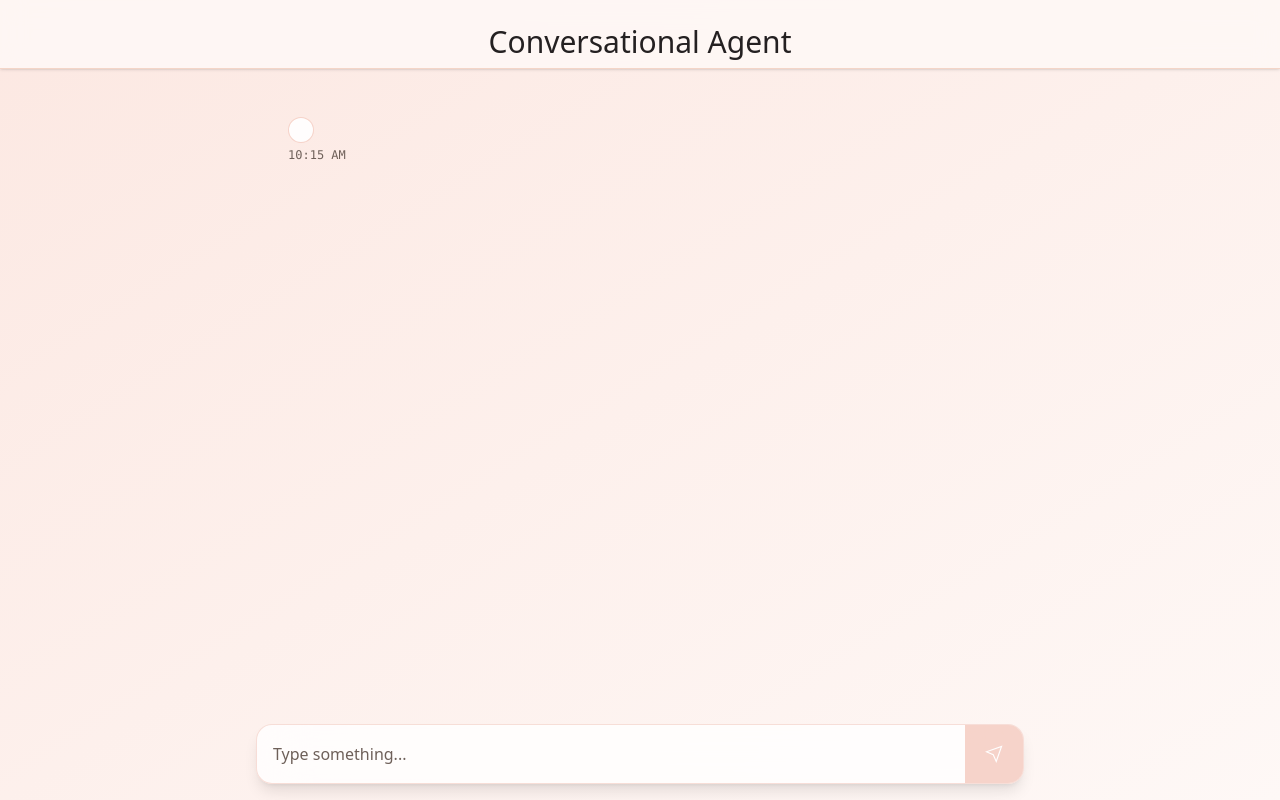
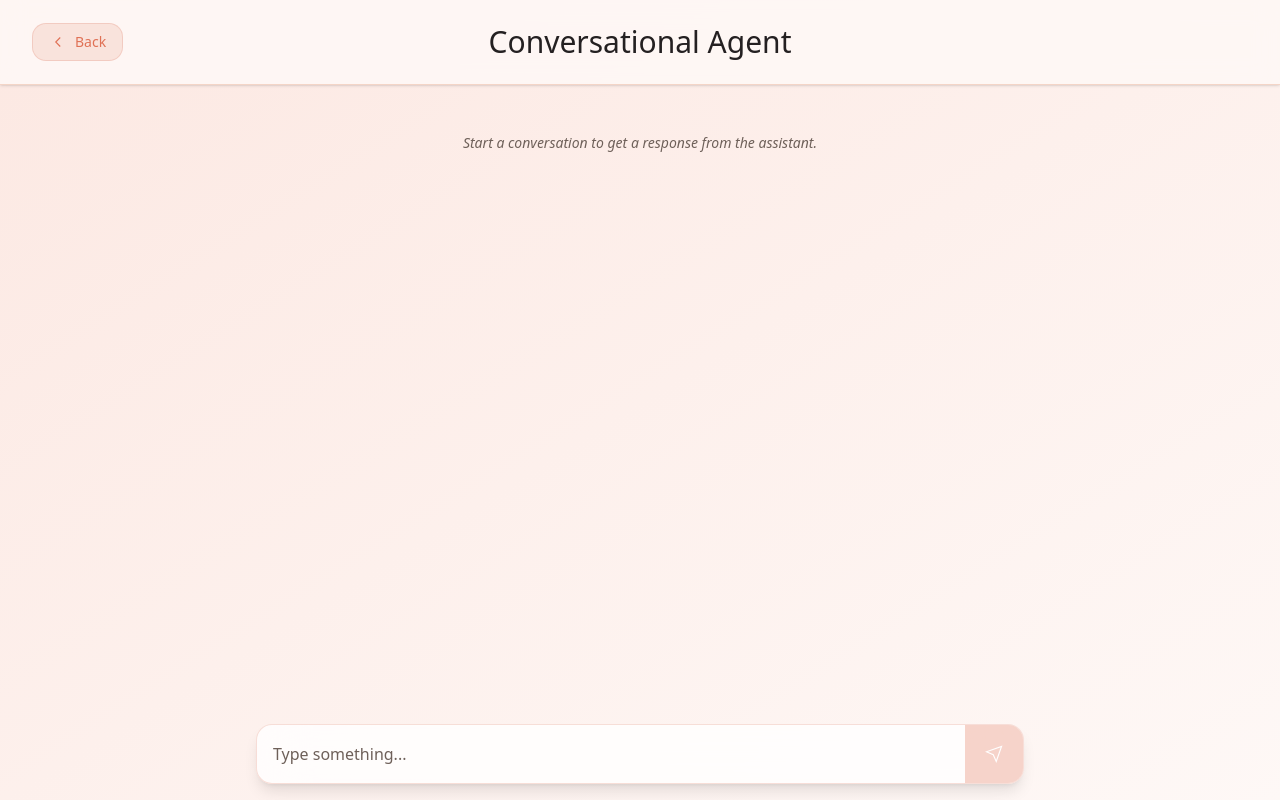
Before and after one commit to whysooharsh/svaraAI-WIP, a React (Vite) app in the folder Front-end/: page /aichat in a window 1280 px wide. Built offline with nearby package versions, Linux system fonts and the light colour scheme.

Commit message:
fix ; added back btn

```diff
--- a/Front-end/src/pages/aichat.tsx
+++ b/Front-end/src/pages/aichat.tsx
@@ -1,4 +1,12 @@
 import { useEffect, useState, useRef } from "react";
+import { useNavigate } from "react-router-dom";
+
+type Message = {
+  id: number;
+  type: "user" | "ai";
+  content: string;
+  timestamp: Date;
+};
 
 async function sendToGemini(transcript: string, emoData: any) {
   const res = await fetch("/api/gemini", {
@@ -14,18 +22,11 @@ async function sendToGemini(transcript: string, emoData: any) {
 }
 
 export default function ChatInterface() {
-  const [message, setMessage] = useState([
-    {
-      id: 1,
-      type: "ai",
-      content: "",
-      timestamp: new Date(),
-    },
-  ]);
+  const [message, setMessage] = useState<Message[]>([]);
   const [input, setInput] = useState("");
   const [isTyping, setIsTyping] = useState(false);
   const messageEndRef = useRef<HTMLDivElement | null>(null);
-
+  const navigate = useNavigate();
   const scrollBelow = () => {
     messageEndRef.current?.scrollIntoView({ behavior: "smooth" });
   };
@@ -37,7 +38,7 @@ export default function ChatInterface() {
   const handleSend = async () => {
     if (!input.trim()) return;
 
-    const userMessage = {
+    const userMessage: Message = {
       id: Date.now(),
       type: "user",
       content: input,
@@ -49,7 +50,7 @@ export default function ChatInterface() {
 
     try {
       const data = await sendToGemini(input, {});
-      const aiMessage = {
+      const aiMessage: Message = {
         id: Date.now() + 1,
         type: "ai",
         content:
@@ -82,11 +83,39 @@ export default function ChatInterface() {
     }
   };
 
+  const handleBack = () => {
+    navigate('/');
+  };
+
   return (
     <div className="flex flex-col h-screen bg-gradient-to-br from-[#FCE8E2] to-[#FEF8F6] text-[#242021] font-sans relative overflow-hidden">
-      {/* Header */}
       <div className="sticky top-0 z-10 border-b border-[#f4d5c7] bg-[#FEF8F6]/90 px-8 text-center backdrop-blur-md shadow-sm">
-        <h1 className="text-3xl font-light text-[#242021] mb-2 pt-6">Conversational Agent</h1>
+        <div className="relative flex items-center justify-center py-6">
+          <button
+            onClick={handleBack}
+            className="absolute left-0 flex items-center gap-2 px-4 py-2 rounded-xl bg-[#E39682]/20 hover:bg-[#E39682]/30 border border-[#E39682]/30 transition-all duration-200 group"
+          >
+            <svg
+              width="18"
+              height="18"
+              viewBox="0 0 24 24"
+              fill="none"
+              stroke="currentColor"
+              strokeWidth="1.5"
+              className="text-[#E07155] group-hover:text-[#D65A3F] transition-colors"
+            >
+              <path d="m15 18-6-6 6-6" />
+            </svg>
+            <span className="text-[#E07155] group-hover:text-[#D65A3F] font-medium text-sm transition-colors">
+              Back
+            </span>
+          </button>
+
+          {/* Title */}
+          <h1 className="text-3xl font-light text-[#242021]">
+            Conversational Agent
+          </h1>
+        </div>
       </div>
 
       {/* Message Area */}
@@ -103,16 +132,20 @@ export default function ChatInterface() {
           >
             <div className="flex flex-col items-start max-w-[75%]">
               <div
-                className={`p-3 rounded-xl border ${msg.type === "ai"
+                className={`p-3 rounded-xl border ${
+                  msg.type === "ai"
                     ? "bg-white/90 border-[#E07155]/30 text-[#242021]"
                     : "bg-[#E39682]/20 text-[#242021]"
-                  }`}
+                }`}
               >
-                <p className="text-[16px] leading-relaxed font-normal">{msg.content}</p>
+                <p className="text-[16px] leading-relaxed font-normal">
+                  {msg.content}
+                </p>
               </div>
               <div
-                className={`text-xs font-mono text-[#6E6059] mt-1 ${msg.type === "user" ? "text-right self-end" : ""
-                  }`}
+                className={`text-xs font-mono text-[#6E6059] mt-1 ${
+                  msg.type === "user" ? "text-right self-end" : ""
+                }`}
               >
                 {msg.timestamp.toLocaleTimeString([], {
                   hour: "2-digit",
```
